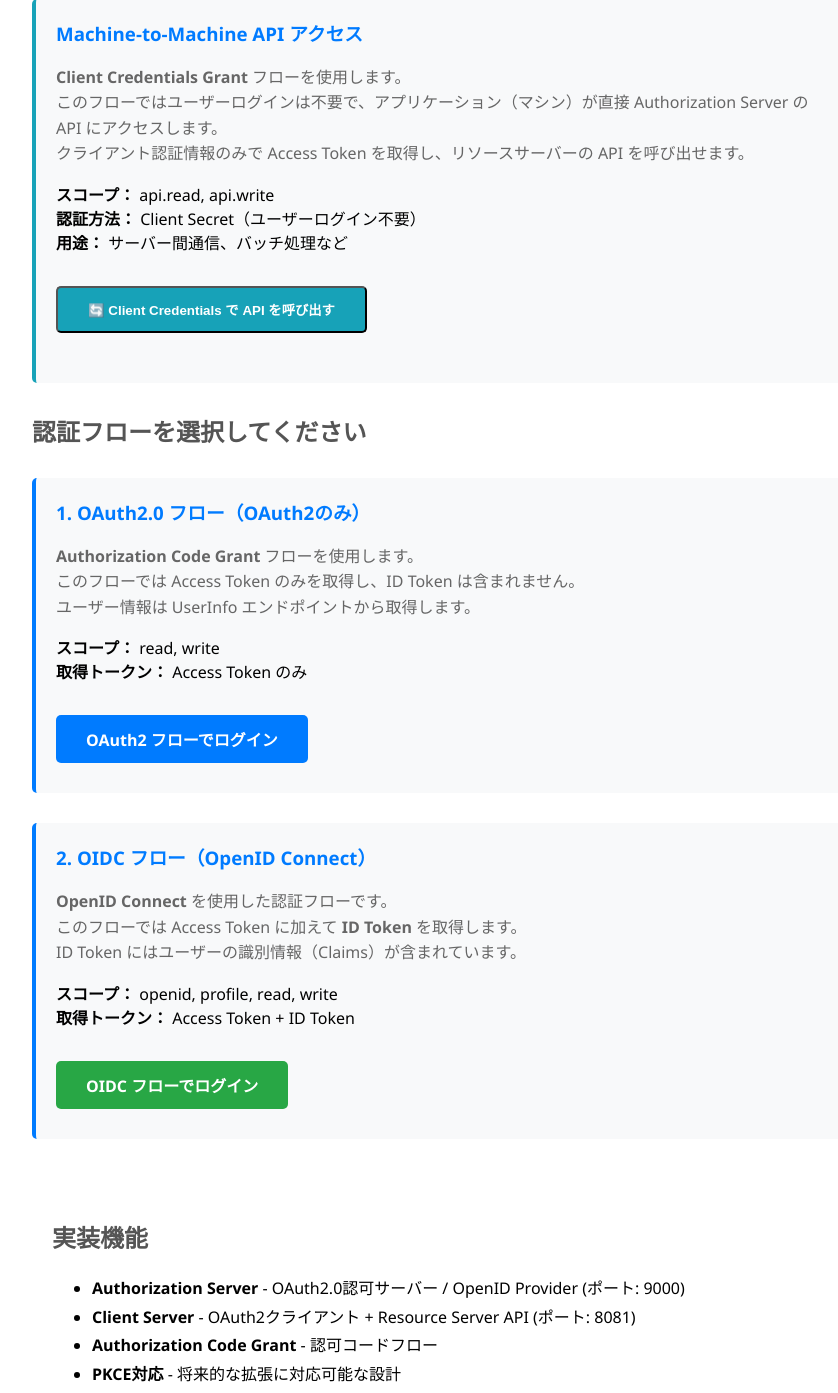
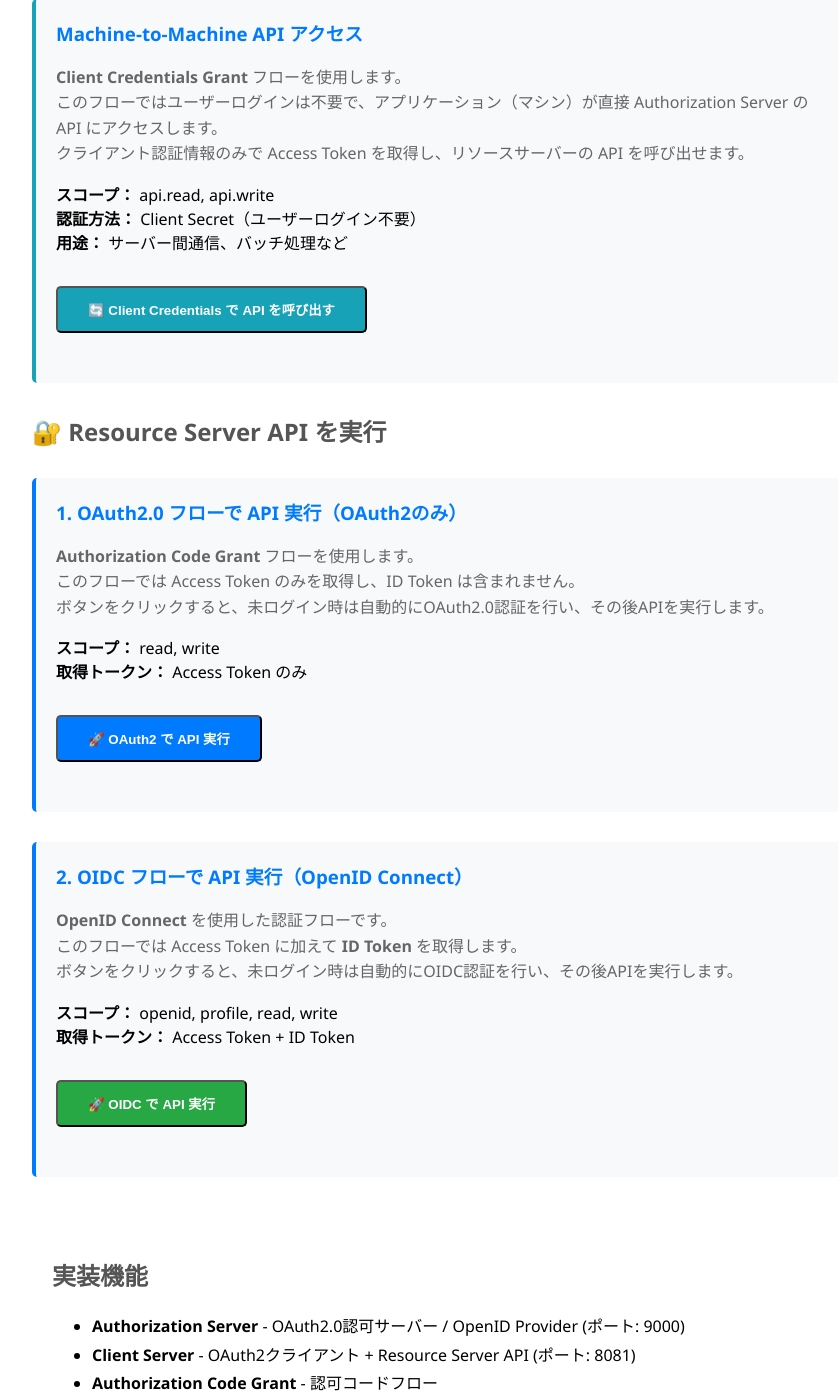
Before and after one commit to rice-mountain/oauth2-oidc-lab-spring, a Spring Boot app: page / in a window 1280 px wide. Shown: the part 386-1779 px from the top of the page, without its empty margins (198-1036 px from the left). Run offline with Spring Boot 4, Linux system fonts and the light colour scheme; some of the project's set-up classes (security, data sources, template engines, error pages and the like) are left out, and stand-ins take their place; some libraries are stand-ins or nearby versions.

Commit message:
Implement OAuth flow UI modification with API execution buttons on index.html
Co-authored-by: rice-mountain <53399348+rice-mountain@users.noreply.github.com>

```diff
--- a/client-server/src/main/java/com/example/oauth2lab/client/config/SecurityConfig.java
+++ b/client-server/src/main/java/com/example/oauth2lab/client/config/SecurityConfig.java
@@ -25,11 +25,12 @@ public class SecurityConfig {
         http
                 .authorizeHttpRequests(authorize -> authorize
                         .requestMatchers("/", "/sequences", "/login/**", "/error", "/webjars/**", "/css/**", "/js/**", "/client-credentials/**").permitAll()
+                        .requestMatchers("/resource-api/**").authenticated()
                         .anyRequest().authenticated()
                 )
                 .oauth2Login(oauth2 -> oauth2
                         .loginPage("/")
-                        .defaultSuccessUrl("/dashboard", true)
+                        .defaultSuccessUrl("/", true)
                 )
                 .oauth2Client(oauth2 -> {})
                 .logout(logout -> logout
--- a/client-server/src/main/resources/templates/index.html
+++ b/client-server/src/main/resources/templates/index.html
@@ -141,6 +141,81 @@
           `;
         }
       }
+
+      async function executeApiWithOAuth2(clientType) {
+        const resultDivId = clientType === 'oauth2-client' ? 'oauth2-result' : 'oidc-result';
+        const resultDiv = document.getElementById(resultDivId);
+        resultDiv.innerHTML = '<div class="result-box">⏳ 読み込み中...</div>';
+
+        // Store the client type in sessionStorage for later use
+        sessionStorage.setItem('pendingApiClient', clientType);
+
+        try {
+          // Try to call the resource API endpoint - if not authenticated, will be redirected to OAuth flow
+          const response = await fetch('/resource-api/execute', {
+            redirect: 'manual'  // Don't follow redirects automatically
+          });
+
+          // If we get a redirect, it means we're not authenticated
+          if (response.type === 'opaqueredirect' || response.status === 302 || response.status === 0) {
+            // Not authenticated - redirect to OAuth flow
+            window.location.href = '/oauth2/authorization/' + clientType;
+            return;
+          }
+
+          // Check for other error statuses
+          if (!response.ok) {
+            if (response.status === 401 || response.status === 403) {
+              // Not authenticated - redirect to OAuth flow
+              window.location.href = '/oauth2/authorization/' + clientType;
+              return;
+            }
+            throw new Error(`HTTP ${response.status}: ${response.statusText}`);
+          }
+
+          const result = await response.json();
+
+          if (result.success) {
+            resultDiv.innerHTML = `
+              <div class="result-box success-box">
+                <strong>✅ API 実行成功！</strong><br><br>
+                <strong>クライアント:</strong> ${result.clientName}<br><br>
+                <strong>/api/user レスポンス:</strong><br>
+                ${JSON.stringify(result.userResponse, null, 2)}<br><br>
+                <strong>/api/data レスポンス:</strong><br>
+                ${JSON.stringify(result.dataResponse, null, 2)}
+              </div>
+            `;
+          } else {
+            throw new Error(result.error || '不明なエラー');
+          }
+
+          // Clear the pending client
+          sessionStorage.removeItem('pendingApiClient');
+
+        } catch (error) {
+          resultDiv.innerHTML = `
+            <div class="result-box error-box">
+              <strong>❌ エラーが発生しました</strong><br><br>
+              ${error.message}
+            </div>
+          `;
+        }
+      }
+
+      // Check if we just came back from OAuth flow and should execute API
+      window.addEventListener('DOMContentLoaded', async function() {
+        const pendingClient = sessionStorage.getItem('pendingApiClient');
+        // Check if we just returned from OAuth (no error and no specific query params)
+        const urlParams = new URLSearchParams(window.location.search);
+        const hasError = urlParams.has('error');
+
+        if (pendingClient && !hasError) {
+          // We likely just returned from OAuth flow - try to execute the API
+          // Wait a moment for the session to be established
+          setTimeout(() => executeApiWithOAuth2(pendingClient), 500);
+        }
+      });
     </script>
   </head>
   <body>
@@ -182,72 +257,42 @@
         <div id="client-credentials-result" style="margin-top: 20px;"></div>
       </div>
 
-      <h2>認証フローを選択してください</h2>
+      <h2>🔐 Resource Server API を実行</h2>
 
-      <!-- 未ログイン時のみ活性 -->
-      <div sec:authorize="!isAuthenticated()">
       <div class="flow-section">
-          <h3>1. OAuth2.0 フロー（OAuth2のみ）</h3>
+        <h3>1. OAuth2.0 フローで API 実行（OAuth2のみ）</h3>
         <p class="description">
           <strong>Authorization Code Grant</strong> フローを使用します。<br />
           このフローでは Access Token のみを取得し、ID Token は含まれません。<br />
-            ユーザー情報は UserInfo エンドポイントから取得します。
+          ボタンをクリックすると、未ログイン時は自動的にOAuth2.0認証を行い、その後APIを実行します。
         </p>
         <div>
           <strong>スコープ：</strong> read, write<br />
           <strong>取得トークン：</strong> Access Token のみ
         </div>
         <br />
-          <a href="/oauth2/authorization/oauth2-client" class="login-button"> OAuth2 フローでログイン </a>
+        <button onclick="executeApiWithOAuth2('oauth2-client')" class="login-button">
+          🚀 OAuth2 で API 実行
+        </button>
+        <div id="oauth2-result" style="margin-top: 20px;"></div>
       </div>
 
       <div class="flow-section">
-          <h3>2. OIDC フロー（OpenID Connect）</h3>
+        <h3>2. OIDC フローで API 実行（OpenID Connect）</h3>
         <p class="description">
           <strong>OpenID Connect</strong> を使用した認証フローです。<br />
           このフローでは Access Token に加えて <strong>ID Token</strong> を取得します。<br />
-            ID Token にはユーザーの識別情報（Claims）が含まれています。
+          ボタンをクリックすると、未ログイン時は自動的にOIDC認証を行い、その後APIを実行します。
         </p>
         <div>
           <strong>スコープ：</strong> openid, profile, read, write<br />
           <strong>取得トークン：</strong> Access Token + ID Token
         </div>
         <br />
-          <a href="/oauth2/authorization/oidc-client" class="login-button oidc"> OIDC フローでログイン </a>
-        </div>
-      </div>
-
-      <!-- ログイン済み時は非活性 -->
-      <div sec:authorize="isAuthenticated()">
-        <div class="flow-section" style="opacity: 0.6">
-          <h3>1. OAuth2.0 フロー（OAuth2のみ）</h3>
-          <p class="description">
-            <strong>Authorization Code Grant</strong> フローを使用します。<br />
-            このフローでは Access Token のみを取得し、ID Token は含まれません。<br />
-            ユーザー情報は UserInfo エンドポイントから取得します。
-          </p>
-          <div>
-            <strong>スコープ：</strong> read, write<br />
-            <strong>取得トークン：</strong> Access Token のみ
-          </div>
-          <br />
-          <span class="login-button disabled"> OAuth2 フローでログイン </span>
-        </div>
-
-        <div class="flow-section" style="opacity: 0.6">
-          <h3>2. OIDC フロー（OpenID Connect）</h3>
-          <p class="description">
-            <strong>OpenID Connect</strong> を使用した認証フローです。<br />
-            このフローでは Access Token に加えて <strong>ID Token</strong> を取得します。<br />
-            ID Token にはユーザーの識別情報（Claims）が含まれています。
-          </p>
-          <div>
-            <strong>スコープ：</strong> openid, profile, read, write<br />
-            <strong>取得トークン：</strong> Access Token + ID Token
-          </div>
-          <br />
-          <span class="login-button oidc disabled"> OIDC フローでログイン </span>
-        </div>
+        <button onclick="executeApiWithOAuth2('oidc-client')" class="login-button oidc">
+          🚀 OIDC で API 実行
+        </button>
+        <div id="oidc-result" style="margin-top: 20px;"></div>
       </div>
 
       <div class="feature-list">
```
Also changed, not shown: client-server/src/main/java/com/example/oauth2lab/client/controller/ResourceApiController.java (added, +60 -0 lines). Lines whose indentation alone changed are shown as unchanged.
